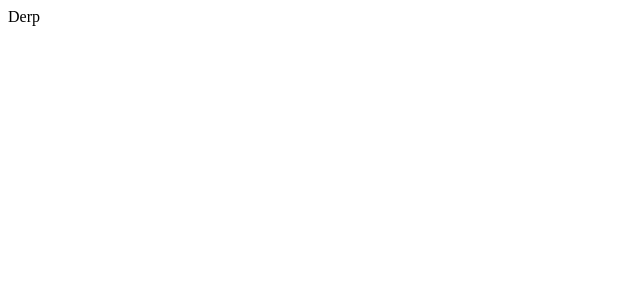
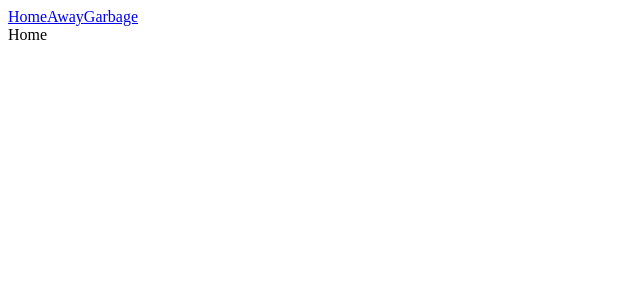
Before and after one commit to ryanplusplus/tastefully-bedazzled, a React (Create React App) app: page / in a window 1280 px wide. Shown: the top 300 px of the page, without its empty margins (0-640 px from the left). Built offline with nearby package versions, Linux system fonts and the light colour scheme; the HTML template or start-up script is replaced by a standard one.

Commit message:
Basic routing infrastructure

```diff
--- a/src/App.js
+++ b/src/App.js
@@ -1,10 +1,32 @@
 import React, { Component } from 'react';
+import { BrowserRouter, Route, Switch, NavLink } from 'react-router-dom';
+
+const Home = () => {
+  return <div>Home</div>
+};
+
+const Away = () => {
+  return <div>Away</div>
+};
+
+const OhNo = () => {
+  return <div>Oh derp</div>
+};
 
 class App extends Component {
   render() {
     return (
       <div>
-        Derp
+        <BrowserRouter>
+          <NavLink to="/">Home</NavLink>
+          <NavLink to="/away">Away</NavLink>
+          <NavLink to="/garbage">Garbage</NavLink>
+          <Switch>
+            <Route exact path="/" component={Home} />
+            <Route path="/away" component={Away} />
+            <Route component={OhNo} />
+          </Switch>
+        </BrowserRouter>
       </div>
     );
   }
```
